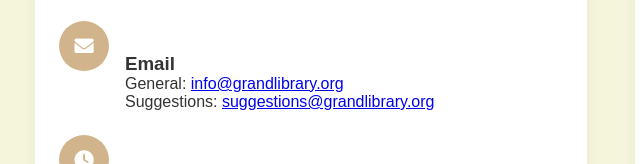
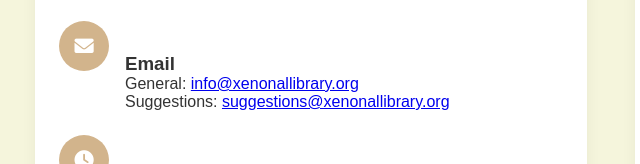
Before and after one commit to gelilawit-pita/Xenonal-Library, a plain HTML site: page contact.html in a window 1280 px wide. Shown: the part 939-1103 px from the top of the page, 29-669 px from the left. Drawn offline with Linux system fonts and the light colour scheme.

Commit message:
Update contact.html

```diff
--- a/contact.html
+++ b/contact.html
@@ -82,8 +82,8 @@
             </div>
             <div class="contact-details">
               <h3>Email</h3>
-              <p>General: <a href="mailto:info@grandlibrary.org">info@grandlibrary.org</a><br>
-              Suggestions: <a href="mailto:suggestions@grandlibrary.org">suggestions@grandlibrary.org</a></p>
+              <p>General: <a href="mailto:info@xenonallibrary.org">info@xenonallibrary.org</a><br>
+              Suggestions: <a href="mailto:suggestions@xenonallibrary.org">suggestions@xenonallibrary.org</a></p>
             </div>
           </div>
 
```
